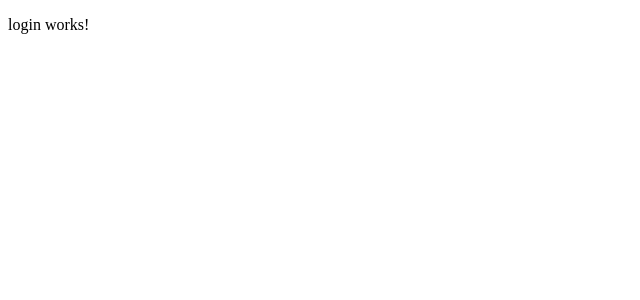
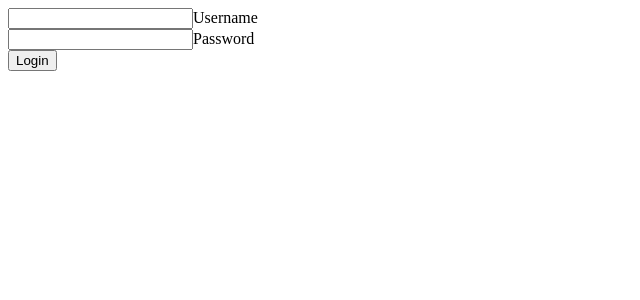
Before and after one commit to ungtsuhan/jwt-authentication-demo, an Angular app in the folder angular/: page /login in a window 1280 px wide. Shown: the top 300 px of the page, without its empty margins (0-640 px from the left). Built offline with nearby package versions, Linux system fonts and the light colour scheme.

Commit message:
create basic login function

```diff
--- a/angular/src/app/app.module.ts
+++ b/angular/src/app/app.module.ts
@@ -2,6 +2,8 @@ import { NgModule } from '@angular/core';
 import { BrowserModule } from '@angular/platform-browser';
 
 import { AppRoutingModule } from './app-routing.module';
+import { HttpClientModule } from '@angular/common/http';
+import { FormsModule } from '@angular/forms';
 import { AppComponent } from './app.component';
 import { LoginComponent } from './login/login.component';
 import { HomeComponent } from './home/home.component';
@@ -14,7 +16,9 @@ import { HomeComponent } from './home/home.component';
   ],
   imports: [
     BrowserModule,
-    AppRoutingModule
+    AppRoutingModule,
+    HttpClientModule,
+    FormsModule
   ],
   providers: [],
   bootstrap: [AppComponent]
--- /dev/null
+++ b/angular/src/app/core/services/auth.service.ts
@@ -0,0 +1,17 @@
+import { Injectable } from '@angular/core';
+import { HttpClient } from '@angular/common/http';
+import { environment } from 'src/environments/environment';
+
+@Injectable({
+  providedIn: 'root'
+})
+export class AuthService {
+  private readonly apiUrl = `${environment.apiUrl}api/account`;
+
+  constructor(private http: HttpClient) { }
+
+  login(username: string, password: string) {
+    return this.http
+      .post(`${this.apiUrl}/login`, { username, password })
+  }
+}
--- a/angular/src/app/login/login.component.html
+++ b/angular/src/app/login/login.component.html
@@ -1 +1,11 @@
-<p>login works!</p>
+<form (ngSubmit)="login()">
+    <div>
+        <input type="text" id="userName" name="userName" [(ngModel)]="username">
+        <label for="userName">Username</label>
+    </div>
+    <div>
+        <input type="password" id="inputPassword" name="inputPassword" [(ngModel)]="password">
+        <label for="inputPassword">Password</label>
+    </div>
+    <button type="submit">Login</button>
+</form>
--- a/angular/src/app/login/login.component.ts
+++ b/angular/src/app/login/login.component.ts
@@ -1,4 +1,5 @@
 import { Component, OnInit } from '@angular/core';
+import { AuthService } from '../core/services/auth.service';
 
 @Component({
   selector: 'app-login',
@@ -7,9 +8,22 @@ import { Component, OnInit } from '@angular/core';
 })
 export class LoginComponent implements OnInit {
 
-  constructor() { }
+  username = '';
+  password = '';
+
+  constructor(private authService: AuthService) { }
 
   ngOnInit(): void {
   }
 
+  login() {
+    if (!this.username || !this.password) {
+      return;
+    }
+
+    this.authService.login(this.username, this.password).subscribe(res => {
+      console.log(res);
+    });
+  }
+
 }
--- a/angular/src/environments/environment.ts
+++ b/angular/src/environments/environment.ts
@@ -3,7 +3,8 @@
 // The list of file replacements can be found in `angular.json`.
 
 export const environment = {
-  production: false
+  production: false,
+  apiUrl: 'http://localhost:5028/',
 };
 
 /*
```
Also changed, not shown: 1 other file (tests, documents, lock files or other folders).
